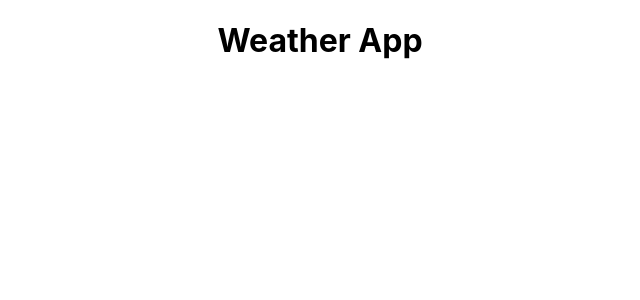
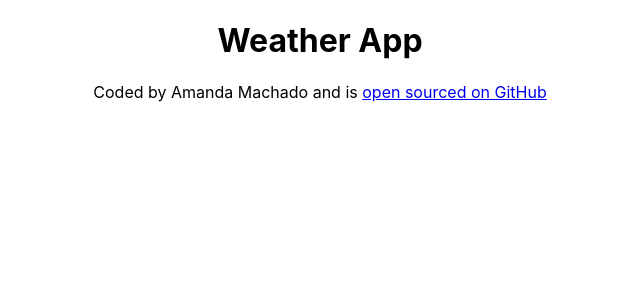
Before and after one commit to amandaasmac/react-weather-app, a React (Create React App) app: page / in a window 1280 px wide. Shown: the top 300 px of the page, without its empty margins (320-960 px from the left). Built offline with nearby package versions, Linux system fonts and the light colour scheme.

Commit message:
Added github repo link

```diff
--- a/src/App.js
+++ b/src/App.js
@@ -4,6 +4,15 @@
   return (
     <div className="App">
       <h1>Weather App</h1>
+      <footer>
+        Coded by Amanda Machado and is{" "}
+        <a
+          href="https://github.com/amandaasmac/react-weather-app"
+          target="_blank"
+        >
+          open sourced on GitHub
+        </a>
+      </footer>
     </div>
   );
 }
```
